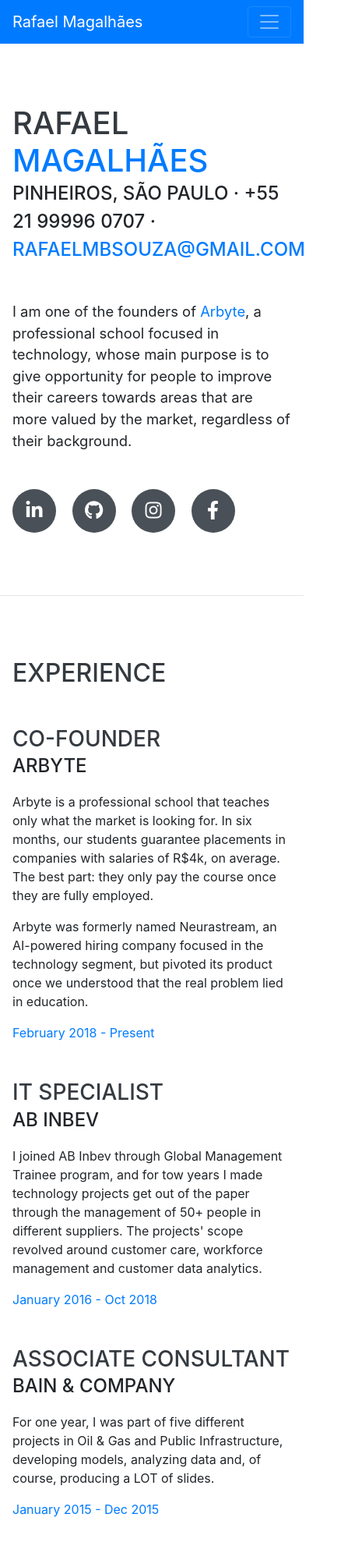
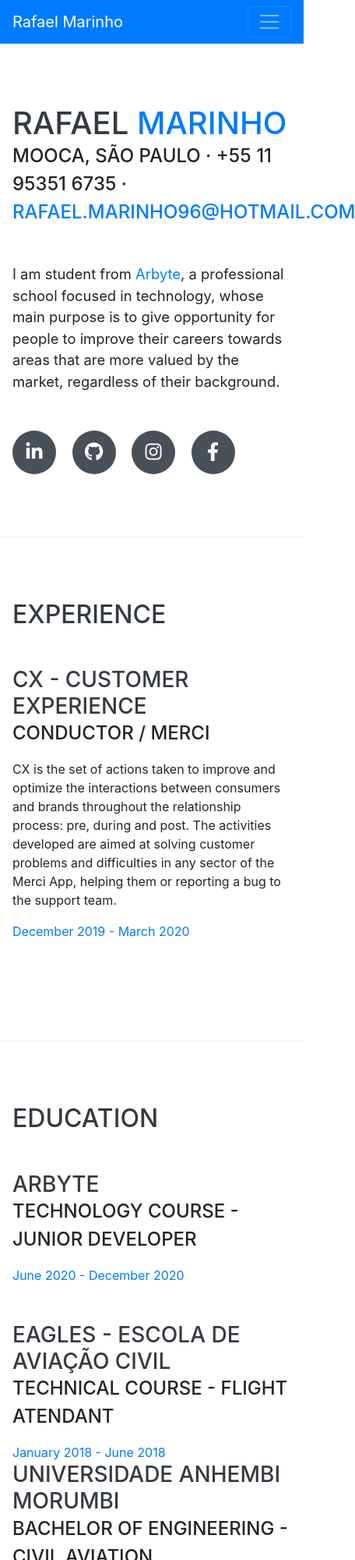
Before and after one commit to rafahmarinho/rafahmarinho.github.io, a website with bundled scripts: page index.html in a window 390 px wide. Shown: the top 2000 px of the page at 78% size, 456 px wide, since content can reach past the window. Built offline with nearby package versions, Linux system fonts and the light colour scheme; a web font is replaced by a local one.

Commit message:
Alterações básicas

```diff
--- a/index.html
+++ b/index.html
@@ -8,7 +8,7 @@
   <meta name="description" content="">
   <meta name="author" content="">
 
-  <title>Currículo - Rafael Magalhães</title>
+  <title>Currículo - Rafael Marinho</title>
 
   <!-- Bootstrap core CSS -->
   <link href="vendor/bootstrap/css/bootstrap.min.css" rel="stylesheet">
@@ -27,9 +27,9 @@
 
   <nav class="navbar navbar-expand-lg navbar-dark bg-primary fixed-top" id="sideNav">
     <a class="navbar-brand js-scroll-trigger" href="#page-top">
-      <span class="d-block d-lg-none">Rafael Magalhães</span>
+      <span class="d-block d-lg-none">Rafael Marinho</span>
       <span class="d-none d-lg-block">
-        <img class="img-fluid img-profile rounded-circle mx-auto mb-2" src="img/profile_rafael.jpg" alt="imagem de perfil do rafael sorrindo">
+        <img class="img-fluid img-profile rounded-circle mx-auto mb-2" src="img/profile_rafael.jpg" alt="imagem de perfil do rafael na praia">
       </span>
     </a>
     <button class="navbar-toggler" type="button" data-toggle="collapse" data-target="#navbarSupportedContent" aria-controls="navbarSupportedContent" aria-expanded="false" aria-label="Toggle navigation">
@@ -61,23 +61,23 @@
     <section class="resume-section p-3 p-lg-5 d-flex align-items-center" id="about">
       <div class="w-100">
         <h1 class="mb-0">Rafael
-          <span class="text-primary">Magalhães</span>
+          <span class="text-primary">Marinho</span>
         </h1>
-        <div class="subheading mb-5">Pinheiros, São Paulo · +55 21 99996 0707 ·
-          <a href="mailto:rafaelmbsouza@gmail.com">rafaelmbsouza@gmail.com</a>
+        <div class="subheading mb-5">Mooca, São Paulo · +55 11 95351 6735 ·
+          <a href="mailto:rafael.marinho96@hotmail.com">rafael.marinho96@hotmail.com</a>
         </div>
-        <p class="lead mb-5">I am one of the founders of <a href="https://www.arbyte.com.br" target="_blank">Arbyte</a>, a professional school focused in technology, whose main purpose is to give opportunity for people to improve their careers towards areas that are more valued by the market, regardless of their background.</p>
+        <p class="lead mb-5">I am student from <a href="https://www.arbyte.com.br" target="_blank">Arbyte</a>, a professional school focused in technology, whose main purpose is to give opportunity for people to improve their careers towards areas that are more valued by the market, regardless of their background.</p>
         <div class="social-icons">
-          <a href="https://www.linkedin.com/in/rafaelmbsouza/" target="_blank">
+          <a href="https://www.linkedin.com/in/rafahmarinho/" target="_blank">
             <i class="fab fa-linkedin-in"></i>
           </a>
-          <a href="https://github.com/rafaelmbsouza" target="_blank">
+          <a href="https://github.com/rafahmarinho/" target="_blank">
             <i class="fab fa-github"></i>
           </a>
-          <a href="https://www.instagram.com/arbytebr/" target="_blank">
+          <a href="https://www.instagram.com/rafahmarinho/" target="_blank">
             <i class="fab fa-instagram"></i>
           </a>
-          <a href="https://www.facebook.com/arbytebr/" target="_blank">
+          <a href="https://www.facebook.com/rafahmarinho/" target="_blank">
             <i class="fab fa-facebook-f"></i>
           </a>
         </div>
@@ -92,35 +92,12 @@
 
         <div class="resume-item d-flex flex-column flex-md-row justify-content-between mb-5">
           <div class="resume-content">
-            <h3 class="mb-0">Co-Founder</h3>
-            <div class="subheading mb-3">Arbyte</div>
-            <p>Arbyte is a professional school that teaches only what the market is looking for. In six months, our students guarantee placements in companies with salaries of R$4k, on average. The best part: they only pay the course once they are fully employed.</p>
-            <p>Arbyte was formerly named Neurastream, an AI-powered hiring company focused in the technology segment, but pivoted its product once we understood that the real problem lied in education.</p>
+            <h3 class="mb-0">CX - Customer Experience</h3>
+            <div class="subheading mb-3">Conductor / Merci</div>
+            <p>CX is the set of actions taken to improve and optimize the interactions between consumers and brands throughout the relationship process: pre, during and post. The activities developed are aimed at solving customer problems and difficulties in any sector of the Merci App, helping them or reporting a bug to the support team.</p>
           </div>
           <div class="resume-date text-md-right">
-            <span class="text-primary">February 2018 - Present</span>
-          </div>
-        </div>
-
-        <div class="resume-item d-flex flex-column flex-md-row justify-content-between mb-5">
-          <div class="resume-content">
-            <h3 class="mb-0">IT Specialist</h3>
-            <div class="subheading mb-3">AB Inbev</div>
-            <p>I joined AB Inbev through Global Management Trainee program, and for tow years I made technology projects get out of the paper through the management of 50+ people in different suppliers. The projects' scope revolved around customer care, workforce management and customer data analytics.</p>
-          </div>
-          <div class="resume-date text-md-right">
-            <span class="text-primary">January 2016 - Oct 2018</span>
-          </div>
-        </div>
-
-        <div class="resume-item d-flex flex-column flex-md-row justify-content-between mb-5">
-          <div class="resume-content">
-            <h3 class="mb-0">Associate Consultant</h3>
-            <div class="subheading mb-3">Bain & Company</div>
-            <p>For one year, I was part of five different projects in Oil & Gas and Public Infrastructure, developing models, analyzing data and, of course, producing a LOT of slides.</p>
-          </div>
-          <div class="resume-date text-md-right">
-            <span class="text-primary">January 2015 - Dec 2015</span>
+            <span class="text-primary">December 2019 - March 2020</span>
           </div>
         </div>
 
@@ -136,24 +113,34 @@
 
         <div class="resume-item d-flex flex-column flex-md-row justify-content-between mb-5">
           <div class="resume-content">
-            <h3 class="mb-0">Federal University of Rio de Janeiro</h3>
-            <div class="subheading mb-3">Bachelor of Engineering - Chemical Engineering</div>
+            <h3 class="mb-0">Arbyte</h3>
+            <div class="subheading mb-3">Technology course - Junior Developer</div>
           </div>
           <div class="resume-date text-md-right">
-            <span class="text-primary">March 2010 - June 2015</span>
+            <span class="text-primary">June 2020 - December 2020</span>
           </div>
         </div>
 
         <div class="resume-item d-flex flex-column flex-md-row justify-content-between">
           <div class="resume-content">
-            <h3 class="mb-0">New York University (NYU)</h3>
-            <div class="subheading mb-3">Visiting Student - Chemical and Biological Engineering</div>
+            <h3 class="mb-0">Eagles - Escola de Aviação Civil</h3>
+            <div class="subheading mb-3"> Technical Course - Flight Atendant</div>
           </div>
           <div class="resume-date text-md-right">
-            <span class="text-primary">August 2012 - August 2013</span>
+            <span class="text-primary">January 2018 - June 2018</span>
           </div>
         </div>
 
+        <div class="resume-item d-flex flex-column flex-md-row justify-content-between">
+          <div class="resume-content">
+            <h3 class="mb-0">Universidade Anhembi Morumbi</h3>
+            <div class="subheading mb-3"> BACHELOR OF ENGINEERING - CIVIL AVIATION
+            </div>
+          </div>
+          <div class="resume-date text-md-right">
+            <span class="text-primary">January 2014 - December 2016</span>
+          </div>
+        </div>
       </div>
     </section>
 
@@ -185,6 +172,9 @@
           </li>
           <li class="list-inline-item">
             <i class="fab fa-git-alt"></i>
+          </li>
+          <li class="list-inline-item">
+            <i class="fab fa-bootstrap"></i>
           </li>
         </ul>
 
```
Also changed, not shown: img/profile_rafael.jpg, img/profile_rafaeljjjj.jpg (added).
